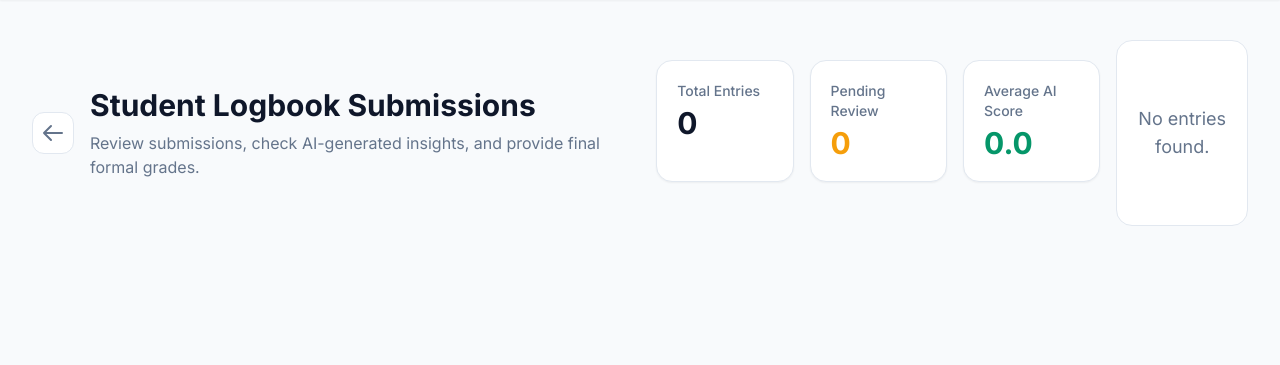
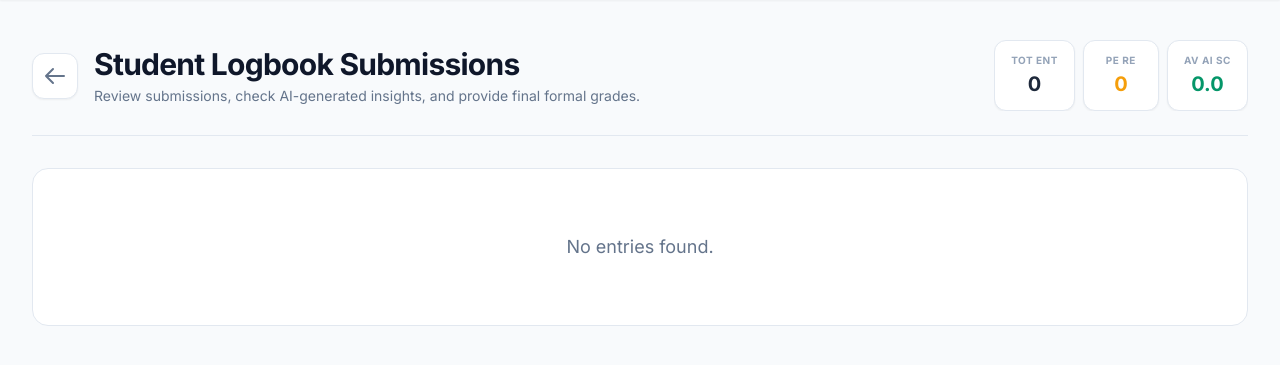
Before and after one commit to AlbertKhoo/CAT405-GRADI, a Node server app: page /assessor/student/1 in a window 1280 px wide. Shown: the part 65-430 px from the top of the page. Run offline with Node 20, Linux system fonts and the light colour scheme; data that the repository does not hold is empty; some libraries are stand-ins or nearby versions.

Commit message:
Update student submissions header layout to place stats inline

```diff
--- a/webapp/views/assessor_entries.ejs
+++ b/webapp/views/assessor_entries.ejs
@@ -45,38 +45,34 @@
 
     <main class="flex-grow max-w-7xl mx-auto px-4 sm:px-6 lg:px-8 py-10 w-full space-y-8">
 
+        <div class="flex flex-col lg:flex-row justify-between items-start lg:items-center gap-6 border-b border-slate-200 pb-6">
             <div class="flex items-center gap-4">
-            <a href="/assessor" class="bg-white border border-slate-200 text-slate-500 hover:text-emerald-600 p-2 rounded-xl transition-colors">
+                <a href="/assessor" class="bg-white border border-slate-200 text-slate-500 hover:text-emerald-600 p-2.5 rounded-xl transition-all shadow-sm hover:shadow-md flex-shrink-0">
                     <svg class="w-6 h-6" fill="none" stroke="currentColor" viewBox="0 0 24 24"><path stroke-linecap="round" stroke-linejoin="round" stroke-width="2" d="M10 19l-7-7m0 0l7-7m-7 7h18"></path></svg>
                 </a>
                 <div>
-                <h1 class="text-3xl font-bold text-slate-900">Student Logbook Submissions</h1>
-            <p class="text-slate-500 mt-2">Review submissions, check AI-generated insights, and provide final formal
-                grades.</p>
+                    <h1 class="text-3xl font-extrabold text-slate-900 tracking-tight">Student Logbook Submissions</h1>
+                    <p class="text-slate-500 mt-1 text-sm">Review submissions, check AI-generated insights, and provide final formal grades.</p>
+                </div>
             </div>
 
-        <!-- Filter/Stats Row -->
-        <div class="grid grid-cols-1 md:grid-cols-3 gap-4 mb-6">
-            <div class="bg-white p-5 rounded-2xl shadow-sm border border-slate-200">
-                <p class="text-sm font-medium text-slate-500">Total Entries</p>
-                <p class="text-3xl font-bold text-slate-900 mt-1">
-                    <%= entries.length %>
-                </p>
+            <!-- Stats Inline -->
+            <div class="flex gap-2 self-stretch lg:self-auto overflow-x-auto pb-1 lg:pb-0">
+                <div class="bg-white px-4 py-3 rounded-xl shadow-sm border border-slate-200 flex flex-col justify-center items-center min-w-[76px]">
+                    <span class="text-[10px] font-bold text-slate-400 uppercase tracking-wider text-center line-clamp-1">Tot Ent</span>
+                    <span class="text-xl font-extrabold text-slate-800 mt-0.5"><%= entries.length %></span>
                 </div>
-            <div class="bg-white p-5 rounded-2xl shadow-sm border border-slate-200">
-                <p class="text-sm font-medium text-slate-500">Pending Review</p>
-                <p class="text-3xl font-bold text-amber-500 mt-1">
-                    <%= entries.filter(e=> !e.assessor_grade).length %>
-                </p>
+                <div class="bg-white px-4 py-3 rounded-xl shadow-sm border border-slate-200 flex flex-col justify-center items-center min-w-[76px]">
+                    <span class="text-[10px] font-bold text-slate-400 uppercase tracking-wider text-center line-clamp-1">Pe Re</span>
+                    <span class="text-xl font-extrabold text-amber-500 mt-0.5"><%= entries.filter(e=> !e.assessor_grade).length %></span>
                 </div>
-            <div class="bg-white p-5 rounded-2xl shadow-sm border border-slate-200">
-                <p class="text-sm font-medium text-slate-500">Average AI Score</p>
-                <p class="text-3xl font-bold text-emerald-600 mt-1">
+                <div class="bg-white px-4 py-3 rounded-xl shadow-sm border border-slate-200 flex flex-col justify-center items-center min-w-[76px]">
+                    <span class="text-[10px] font-bold text-slate-400 uppercase tracking-wider text-center line-clamp-1">Av AI Sc</span>
+                    <span class="text-xl font-extrabold text-emerald-600 mt-0.5">
                         <% const scored=entries.filter(e=> e.ai_score);
                            const avg = scored.length ? scored.reduce((sum, e) => sum + e.ai_score, 0) / scored.length : 0;
-                        %>
-                        <%= avg.toFixed(1) %>
-                </p>
+                        %><%= avg.toFixed(1) %></span>
+                </div>
             </div>
         </div>
 
```
Lines whose indentation alone changed are shown as unchanged.
